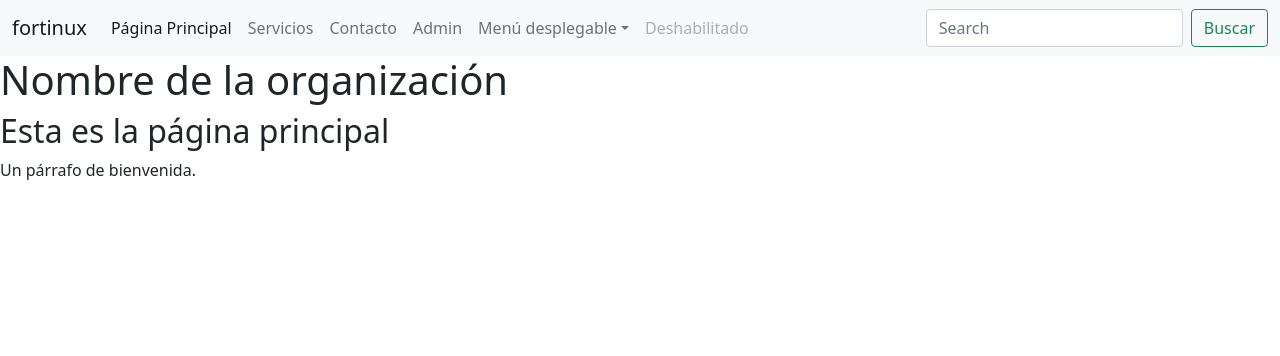
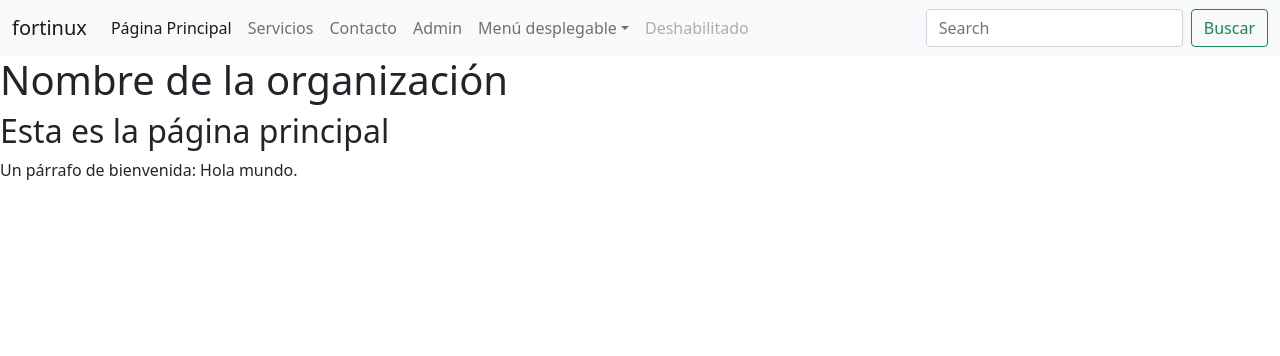
Before and after one commit to fortinux/nueva_app, a Flask app: page / in a window 1280 px wide. Shown: the top 356 px of the page. Run offline with Flask 2, Linux system fonts and the light colour scheme.

Commit message:
Update index.html

```diff
--- a/templates/index.html
+++ b/templates/index.html
@@ -11,7 +11,7 @@
 		    {% block title %}Página principal{% endblock %}
 			{% block content %}
 			<h2>Esta es la página principal</h2>
-			<p>Un párrafo de bienvenida.</p>
+			<p>Un párrafo de bienvenida: Hola mundo.</p>
 			{% endblock %}
 	</body>
 </html>
```
